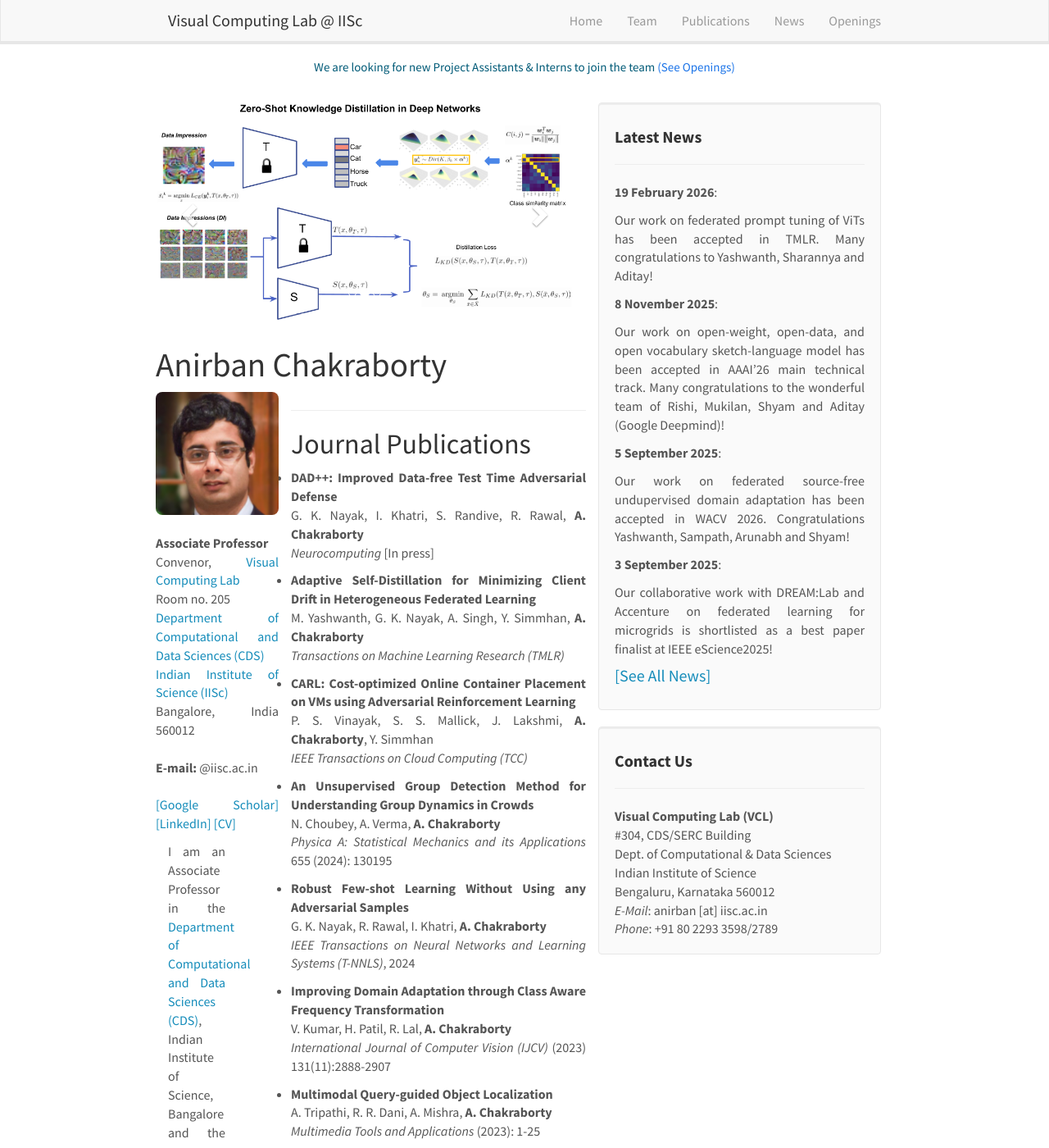
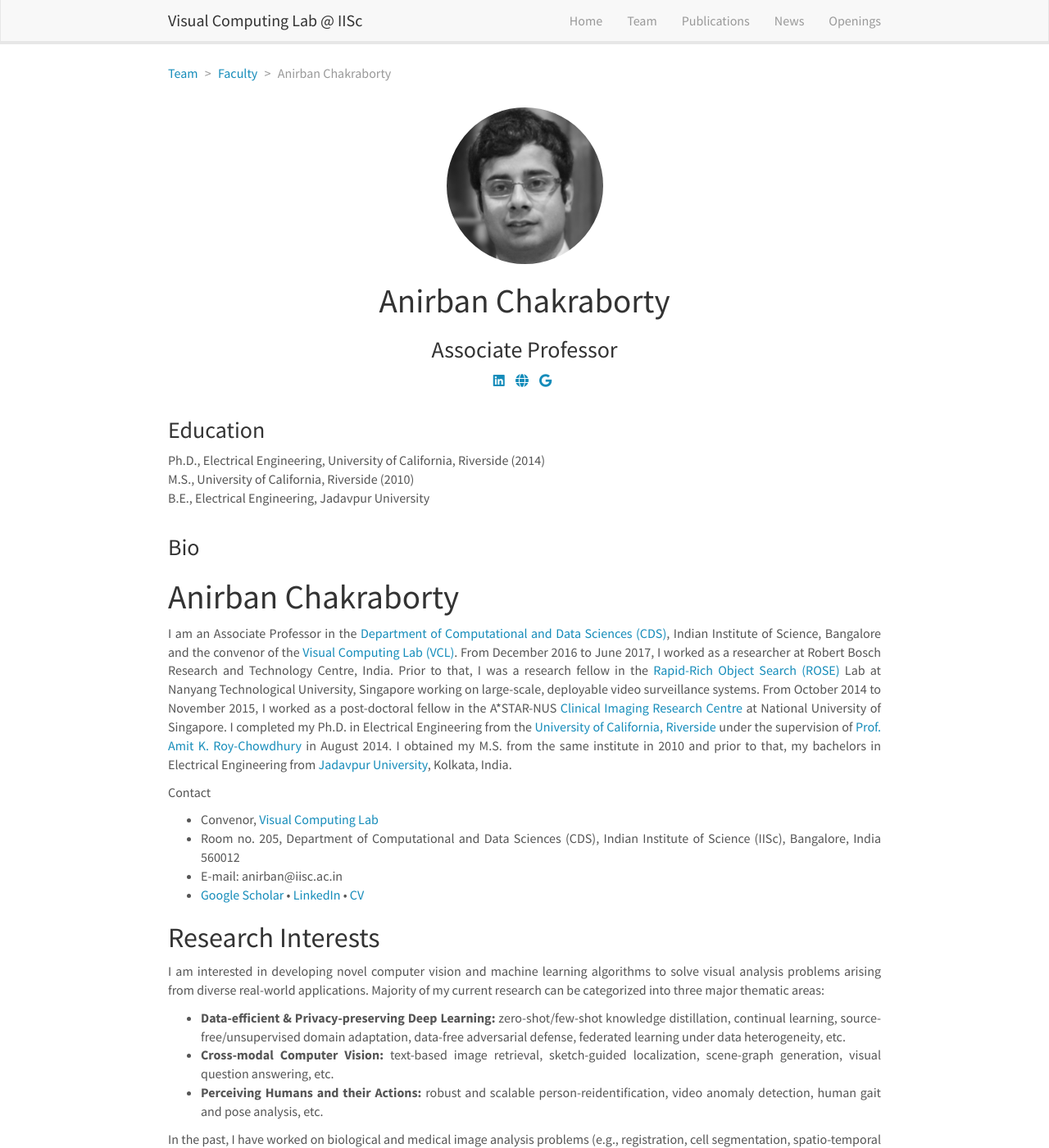
Before and after one commit to vcl-iisc/vclab-website, a Jekyll site: the page built from _pages/anirban.md, in a window 1280 px wide and 1400 px high. Shown: the whole window at 82% size. Built offline with Jekyll 4.4.1, drawn with Linux system fonts in a browser that asks for light colours; nearby versions of some CDN libraries; some of the changed text lies outside the part shown.

Commit message:
Modification to anirban.md page

```diff
--- a/_pages/anirban.md
+++ b/_pages/anirban.md
@@ -1,49 +1,42 @@
 ---
+layout: member
 title: "Anirban Chakraborty"
-layout: homelay
+permalink: /anirban/
+sitemap: false
 excerpt: "Anirban Chakraborty - Associate Professor, VCLab"
-sitemap: false
-permalink: /anirban/
+image: AnirbanChakraborty.png
+role: "Associate Professor"
+category: faculty
+social:
+  google-scholar: "https://scholar.google.co.in/citations?user=NtAsZK-2HjcC&hl=en"
+  linkedin: "https://sg.linkedin.com/in/anirban-chakraborty-629a1833"
+  website: ""
+education:
+  - "Ph.D., Electrical Engineering, University of California, Riverside (2014)"
+  - "M.S., University of California, Riverside (2010)"
+  - "B.E., Electrical Engineering, Jadavpur University"
 ---
 
 # Anirban Chakraborty
 
-<div class="row">
-<div class="col-sm-4">
-  <img src="{{ site.url }}{{ site.baseurl }}/images/teampic/AnirbanChakraborty.png" width="100%" style="border-radius: 8px;" />
-  <br/><br/>
-  <b>Associate Professor</b><br/>
-  Convenor, <a href="http://visual-computing.in">Visual Computing Lab</a><br/>
-  Room no. 205<br/>
-  <a href="http://cds.iisc.ac.in">Department of Computational and Data Sciences (CDS)</a><br/>
-  <a href="http://www.iisc.ac.in">Indian Institute of Science (IISc)</a><br/>
-  Bangalore, India 560012<br/>
-  <br/>
-  <b>E-mail:</b> <firstname>@iisc.ac.in
-  <br/><br/>
-  <a href="https://scholar.google.co.in/citations?user=NtAsZK-2HjcC&hl=en" target="_blank">[Google Scholar]</a>
-  <a href="https://sg.linkedin.com/in/anirban-chakraborty-629a1833" target="_blank">[LinkedIn]</a>
-  <a href="" target="_blank">[CV]</a>
+I am an Associate Professor in the [Department of Computational and Data Sciences (CDS)](http://cds.iisc.ac.in), Indian Institute of Science, Bangalore and the convenor of the [Visual Computing Lab (VCL)](http://visual-computing.in). From December 2016 to June 2017, I worked as a researcher at Robert Bosch Research and Technology Centre, India. Prior to that, I was a research fellow in the [Rapid-Rich Object Search (ROSE)](https://www.ntu.edu.sg/rose) Lab at Nanyang Technological University, Singapore working on large-scale, deployable video surveillance systems. From October 2014 to November 2015, I worked as a post-doctoral fellow in the A*STAR-NUS [Clinical Imaging Research Centre](http://www.circ.nus.edu.sg) at National University of Singapore. I completed my Ph.D. in Electrical Engineering from the [University of California, Riverside](http://www.ucr.edu) under the supervision of [Prof. Amit K. Roy-Chowdhury](https://vcg.engr.ucr.edu/amit) in August 2014. I obtained my M.S. from the same institute in 2010 and prior to that, my bachelors in Electrical Engineering from [Jadavpur University](http://www.jaduniv.edu.in), Kolkata, India.
 
-<div class="col-sm-8">
-  <p>
-  I am an Associate Professor in the <a href="http://cds.iisc.ac.in">Department of Computational and Data Sciences (CDS)</a>, Indian Institute of Science, Bangalore and the convenor of the <a href="http://visual-computing.in">Visual Computing Lab (VCL)</a>. From December'16 to June'17, I worked as a researcher at Robert Bosch Research and Technology Centre, India. Prior to that, I was a research fellow in the <a href="https://www.ntu.edu.sg/rose">Rapid-Rich Object Search (ROSE)</a> Lab at Nanyang Technological University, Singapore working on large scale, deployable video surveillance systems. From October'14 to November'15, I worked as a post-doctoral fellow in the A*STAR-NUS <a href="http://www.circ.nus.edu.sg">Clinical Imaging Research Centre</a> at National University of Singapore. I completed my Ph.D. in Electrical Engineering from <a href="http://www.ucr.edu">University of California, Riverside</a> under the supervision of <a href="https://vcg.engr.ucr.edu/amit">Prof. Amit K. Roy-Chowdhury</a> in August, 2014. I obtained my M.S. from the same institute in 2010 and prior to that, my bachelors in Electrical Engineering from <a href="http://www.jaduniv.edu.in">Jadavpur University</a>, Kolkata, India.
-  </p>
+Contact
 
-  <h2>Research Interests</h2>
-  <p>
-  I am interested in developing novel computer vision and machine learning algorithms to solve visual analysis problems arising from diverse real-world applications. Majority of my current research can be categorized into three major thematic areas:
-  </p>
-  <ul>
-    <li><b>Data-efficient &amp; Privacy-preserving Deep Learning:</b> zero-shot/few-shot knowledge distillation, continual learning, source-free/unsupervised domain adaptation, data-free adversarial defense, federated learning under data heterogeneity etc.</li>
-    <li><b>Cross-modal Computer Vision:</b> text-based image retrieval, sketch-guided localization, scene-graph generation, visual question answering etc.</li>
-    <li><b>Perceiving Humans and their Actions:</b> robust and scalable person-reidentification, video anomaly detection, human gait and pose analysis etc.</li>
-  </ul>
-  <p>In the past, I have worked on biological and medical image analysis problems (e.g., registration, cell segmentation, spatio-temporal cell tracking, cell and tissue resolution 3D reconstruction of confocal image stacks, analysis of clinical MR and CT images etc.). I am also interested in data-association problems on graphs and their applications to visual analytics tasks.</p>
-</div>
-</div>
+- Convenor, [Visual Computing Lab](http://visual-computing.in)
+- Room no. 205, Department of Computational and Data Sciences (CDS), Indian Institute of Science (IISc), Bangalore, India 560012
+- E-mail: anirban@iisc.ac.in
+- [Google Scholar](https://scholar.google.co.in/citations?user=NtAsZK-2HjcC&hl=en) • [LinkedIn](https://sg.linkedin.com/in/anirban-chakraborty-629a1833) • [CV]()
 
----
+## Research Interests
+
+I am interested in developing novel computer vision and machine learning algorithms to solve visual analysis problems arising from diverse real-world applications. Majority of my current research can be categorized into three major thematic areas:
+
+- **Data-efficient & Privacy-preserving Deep Learning:** zero-shot/few-shot knowledge distillation, continual learning, source-free/unsupervised domain adaptation, data-free adversarial defense, federated learning under data heterogeneity, etc.
+- **Cross-modal Computer Vision:** text-based image retrieval, sketch-guided localization, scene-graph generation, visual question answering, etc.
+- **Perceiving Humans and their Actions:** robust and scalable person-reidentification, video anomaly detection, human gait and pose analysis, etc.
+
+In the past, I have worked on biological and medical image analysis problems (e.g., registration, cell segmentation, spatio-temporal cell tracking, cell and tissue resolution 3D reconstruction of confocal image stacks, analysis of clinical MR and CT images, etc.). I am also interested in data-association problems on graphs and their applications to visual analytics tasks.
 
 ## Journal Publications
 
```
Also changed, not shown: images/team/AnirbanChakraborty.png (added).
